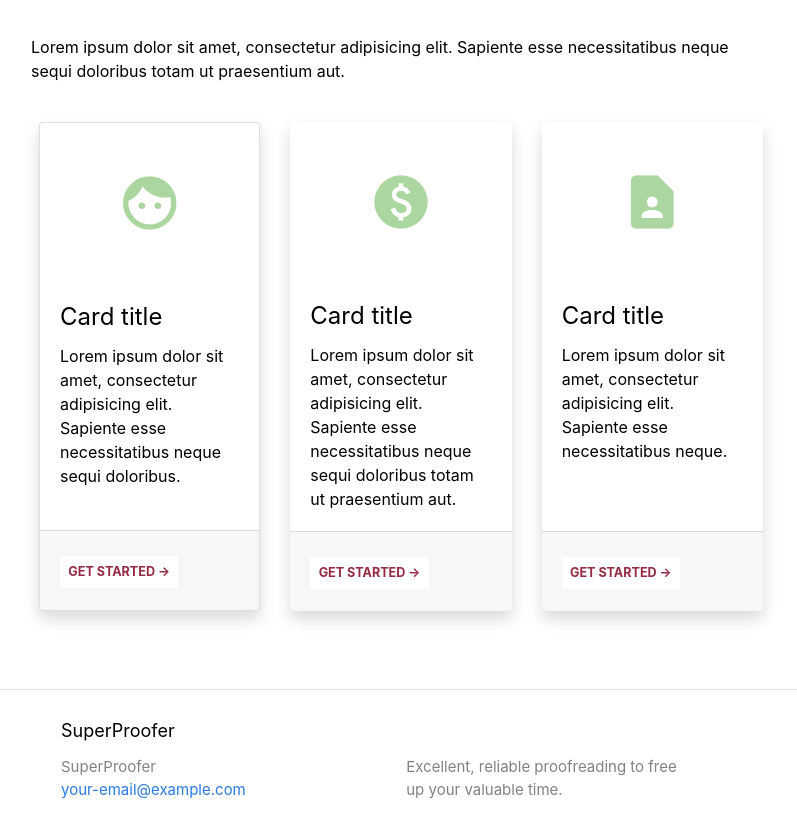
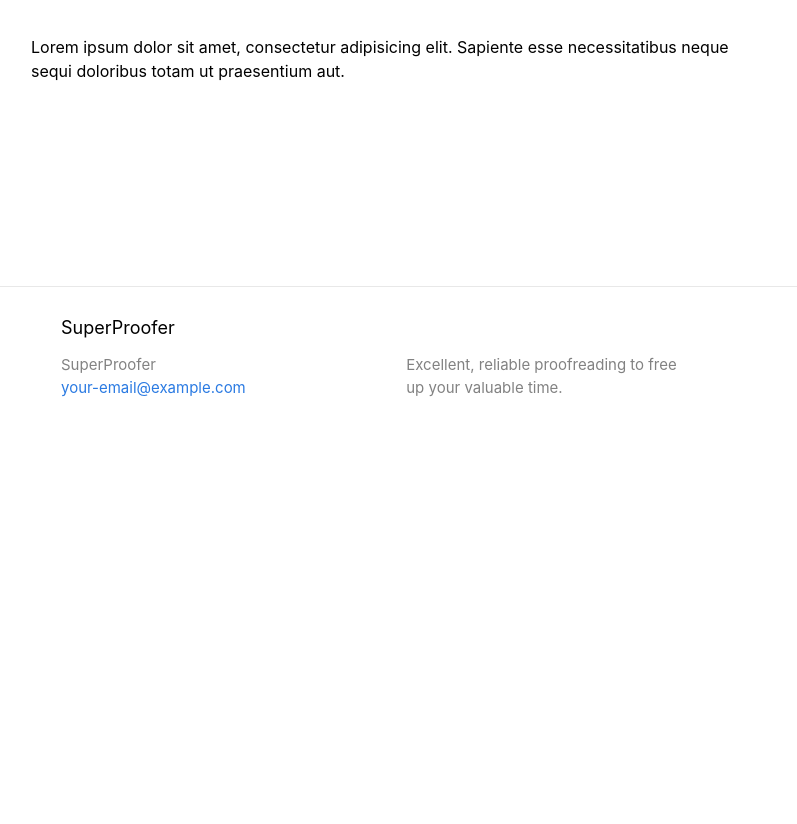
Before and after one commit to NickPax/my-website, a Jekyll site: the page built from index.markdown, in a window 1280 px wide, cut to the strip 441-1265 px from the top of the page. Shown: the whole strip, without its empty margins (239-1036 px from the left). Built offline with Jekyll 4.4.1, drawn with Linux system fonts in a browser that asks for light colours; after the commit the page ends 900 px from its top, so only the background shows below that.

Commit message:
no cards

```diff
--- a/index.markdown
+++ b/index.markdown
@@ -17,57 +17,3 @@ image: /assets/images/Textbook.jpg
 </div>
 
 <br/>
-
-<!-- /.row -->
-<div class="my-wrapper">
-  <div class="row">
-    <div class="col-md-4 mb-5">
-      <div class="card border-5 shadow h-100">
-      <span class="material-icons md-64 green600 px-lg-5 py-lg-5 mx-auto">face</span>
-        <div class="card-body">
-          <h4 class="card-title">Card title</h4>
-          <p class="card-text">
-            Lorem ipsum dolor sit amet, consectetur adipisicing elit. Sapiente
-            esse necessitatibus neque sequi doloribus.
-          </p>
-        </div>
-        <div class="card-footer">
-          <p class="banner-btn"><a href="https://www.google.com" class="footer-btn-item">Get started &#8594;</a></p>
-        </div>
-      </div>
-    </div>
-
-    <div class="col-md-4 mb-5">
-      <div class="card border-0 shadow h-100">
-        <span class="material-icons md-64 green600 px-lg-5 py-lg-5 mx-auto">paid</span>
-        <div class="card-body">
-          <h4 class="card-title">Card title</h4>
-          <p class="card-text">
-            Lorem ipsum dolor sit amet, consectetur adipisicing elit. Sapiente
-            esse necessitatibus neque sequi doloribus totam ut praesentium aut.
-          </p>
-        </div>
-        <div class="card-footer">
-          <p class="banner-btn"><a href="https://www.google.com" class="footer-btn-item">Get started &#8594;</a></p>
-        </div>
-      </div>
-    </div>
-
-    <div class="col-md-4 mb-5">
-      <div class="card border-0 shadow h-100">
-        <span class="material-icons md-64 green600 px-lg-5 py-lg-5 mx-auto">contact_page</span>
-        <div class="card-body">
-          <h4 class="card-title">Card title</h4>
-          <p class="card-text">
-            Lorem ipsum dolor sit amet, consectetur adipisicing elit. Sapiente
-            esse necessitatibus neque.
-          </p>
-        </div>
-        <div class="card-footer">
-          <p class="banner-btn"><a href="https://www.google.com" class="footer-btn-item">Get started &#8594;</a></p>
-        </div>
-      </div>
-    </div>
-  </div>
-<div>
-<!-- /.row -->
```
